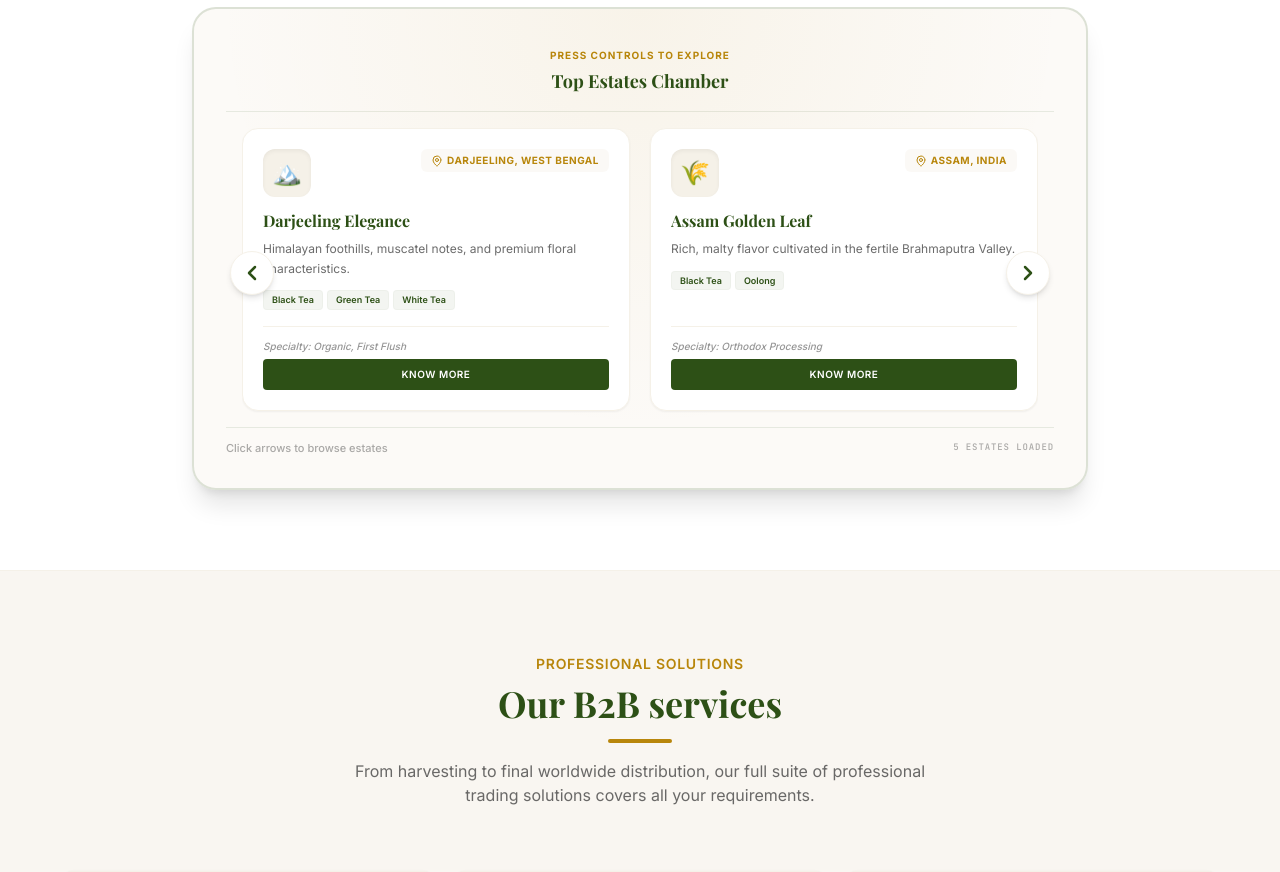
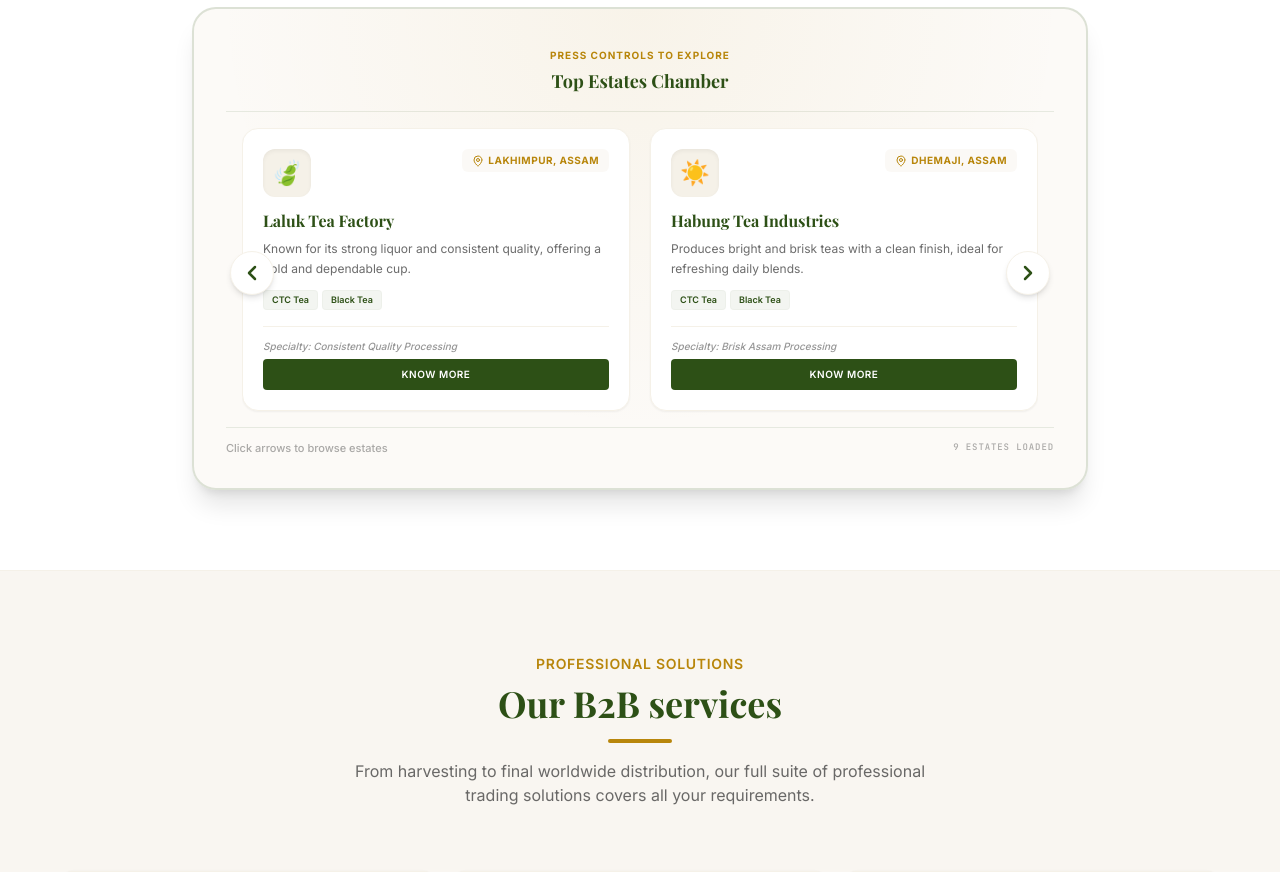
Before and after one commit to Sachin0613/pallaviteatrading, a React (Vite) app: page / in a window 1280 px wide. Shown: the part 1620-2492 px from the top of the page. Built offline with nearby package versions, Linux system fonts and the light colour scheme; a web font is replaced by a local one.

Commit message:
Update data.ts

```diff
--- a/src/data.ts
+++ b/src/data.ts
@@ -2,59 +2,103 @@ import { Garden, PartnerGarden, ServiceItem } from "./types";
 
 export const TOP_GARDENS: Garden[] = [
   {
-    id: "darjeeling-elegance",
-    name: "Darjeeling Elegance",
-    location: "Darjeeling, West Bengal",
-    description: "Himalayan foothills, muscatel notes, and premium floral characteristics.",
-    detailedDescription: "Nestled in the misty, high-altitude slopes of the Himalayan foothills, the Darjeeling Elegance garden produces what is universally known as the 'Champagne of Teas'. The combination of cool mountain breeze, fertile acidic soil, and delicate handling produces first flush teas boasting distinct muscatel grape notes, a bright golden liquor, and refined floral undertones prized by connoisseurs around the globe.",
-    teaTypes: ["Black Tea", "Green Tea", "White Tea"],
-    production: "Organic, First Flush",
-    productionDetails: "Meticulous estate-wide organic cultivation with traditional hand-plucking of 'two leaves and a bud'. Plucking is performed primarily during pristine early morning hours to safeguard peak freshness, followed by slow orthodox withering.",
-    emoji: "🏔️"
+    id: "laluk-tea-factory",
+    name: "Laluk Tea Factory",
+    location: "Lakhimpur, Assam",
+    description: "Known for its strong liquor and consistent quality, offering a bold and dependable cup.",
+    detailedDescription: "Located in the tea-rich region of Lakhimpur, Laluk Tea Factory is recognized for producing teas with strong liquor, rich character, and reliable consistency. The estate focuses on maintaining quality across every batch, making its teas a preferred choice for buyers seeking bold flavor and dependable performance.",
+    teaTypes: ["CTC Tea", "Black Tea"],
+    production: "Consistent Quality Processing",
+    productionDetails: "Carefully processed to maintain strength, color, and flavor consistency while preserving the classic Assam tea profile.",
+    emoji: "🍃"
   },
   {
-    id: "assam-golden-leaf",
-    name: "Assam Golden Leaf",
-    location: "Assam, India",
-    description: "Rich, malty flavor cultivated in the fertile Brahmaputra Valley.",
-    detailedDescription: "Situated in the lowlands of the Brahmaputra Valley, the Assam Golden Leaf estate thrives on rich alluvial soil and heavy tropical rainfall. This garden is world-famous for its golden-tipped orthodox black teas, delivering an amber-colored, robust, full-bodied cup with a classic malty sweetness and smooth finish that represents the very best of traditional Indian chai.",
-    teaTypes: ["Black Tea", "Oolong"],
-    production: "Orthodox Processing",
-    productionDetails: "Uses traditional orthodox rolling tables and slow, highly regulated oxidation to fully unlock the characteristic maltiness and ensure thick, golden tips remain intact and unbroken.",
+    id: "habung-tea-industries",
+    name: "Habung Tea Industries",
+    location: "Dhemaji, Assam",
+    description: "Produces bright and brisk teas with a clean finish, ideal for refreshing daily blends.",
+    detailedDescription: "Habung Tea Industries is known for crafting vibrant teas with excellent brightness and briskness. The teas deliver a refreshing cup with a clean finish, making them suitable for daily consumption and premium blending requirements.",
+    teaTypes: ["CTC Tea", "Black Tea"],
+    production: "Brisk Assam Processing",
+    productionDetails: "Manufactured to retain freshness, brightness, and a clean liquor profile while ensuring excellent cup quality.",
+    emoji: "☀️"
+  },
+  {
+    id: "maibelia-tea-industry",
+    name: "Maibelia Tea Industry",
+    location: "Dissoi Valley, Jorhat, Assam",
+    description: "Offers well-rounded teas with rich aroma and smooth malty character.",
+    detailedDescription: "Situated in the renowned tea-growing belt of Jorhat, Maibelia Tea Industry produces premium teas known for their rich aroma, smooth malty taste, and balanced liquor. The estate benefits from fertile soil and ideal climatic conditions that enhance tea quality.",
+    teaTypes: ["CTC Tea", "Orthodox Tea"],
+    production: "Premium Estate Production",
+    productionDetails: "Uses quality leaf selection and careful manufacturing techniques to develop a rich aroma and smooth malty profile.",
+    emoji: "🌱"
+  },
+  {
+    id: "kanchan-tea-industry",
+    name: "Kanchan Tea Industry",
+    location: "Koliabor, Assam",
+    description: "Known for balanced strength and subtle sweetness, delivering a refined cup.",
+    detailedDescription: "Kanchan Tea Industry produces teas that combine balanced strength with gentle sweetness. The result is a refined and smooth cup that appeals to consumers seeking a harmonious tea experience without excessive bitterness.",
+    teaTypes: ["CTC Tea", "Black Tea"],
+    production: "Balanced Flavor Processing",
+    productionDetails: "Processed with emphasis on maintaining natural sweetness while preserving body and color.",
+    emoji: "🌿"
+  },
+  {
+    id: "gangmou-tea-growers",
+    name: "Gangmou Tea Growers",
+    location: "Biswanath Charali, Assam",
+    description: "Produces lively teas with vibrant color and a brisk, refreshing taste profile.",
+    detailedDescription: "Gangmou Tea Growers is recognized for manufacturing teas with attractive liquor color and lively flavor. The teas are brisk, refreshing, and ideal for consumers who prefer an energetic and flavorful cup.",
+    teaTypes: ["CTC Tea", "Black Tea"],
+    production: "Fresh Leaf Manufacturing",
+    productionDetails: "Focuses on preserving brightness and freshness throughout processing to deliver a vibrant tea experience.",
+    emoji: "🍀"
+  },
+  {
+    id: "belseri-tea-estate",
+    name: "Belseri Tea Estate",
+    location: "Dekiajuli, Assam",
+    description: "Produces bright, brisk teas with a clean and refreshing finish.",
+    detailedDescription: "Belseri Tea Estate is known for creating teas that offer excellent brightness, briskness, and clarity in the cup. Its refreshing finish makes it a popular choice for tea blenders and bulk buyers alike.",
+    teaTypes: ["CTC Tea", "Black Tea"],
+    production: "Quality Estate Processing",
+    productionDetails: "Utilizes modern manufacturing methods to preserve brightness and ensure a consistently refreshing cup profile.",
     emoji: "🌾"
   },
   {
-    id: "nilgiri-sunset",
-    name: "Nilgiri Sunset",
-    location: "Nilgiri Mountains, Tamil Nadu",
-    description: "High altitude microclimate, fruity and lively cup with citrus and chocolate hints.",
-    detailedDescription: "Perched majestically in the blue-tinted Nilgiri Hills of Southern India, this cloud-kissed estate yields extraordinarily aromatic and smooth teas. Due to the high altitude and year-round moderate climate, the leaves produce a bright, crisp infusion featuring vibrant fruitiness, natural citrus highlights, and a warm, velvety finish reminiscent of dark cocoa.",
-    teaTypes: ["Black Tea", "Green Tea", "Herbal Blends"],
-    production: "Hand-rolled, Small Batch",
-    productionDetails: "Produced in limited quantities. Leaves undergo specialized hand-rolling and careful sizing to slow-release the natural oils, resulting in a smooth taste profile completely free of astringency.",
-    emoji: "⛰️"
+    id: "puri-premium-tea",
+    name: "Puri Premium Tea",
+    location: "Lakhimpur, Assam",
+    description: "Specializes in high-grade teas with deep color, strong body, and premium consistency.",
+    detailedDescription: "Puri Premium Tea is dedicated to producing superior-quality teas that stand out for their deep liquor color, strong body, and exceptional consistency. The estate caters to buyers seeking reliable premium-grade Assam teas.",
+    teaTypes: ["Premium CTC Tea", "Black Tea"],
+    production: "High-Grade Tea Manufacturing",
+    productionDetails: "Carefully selected leaves are processed to achieve strong body, excellent color, and consistent quality standards.",
+    emoji: "⭐"
   },
   {
-    id: "kangra-valley-reserve",
-    name: "Kangra Valley Reserve",
-    location: "Kangra, Himachal Pradesh",
-    description: "Delicate, light-bodied, highly nuanced flavors developed in cool temperatures.",
-    detailedDescription: "Sourced from the historic, cool-climate foothills of the Dhauladhar mountain range, the Kangra Valley Reserve represents a heritage dating back to 1849. The cold winters and pristine glacial runoffs facilitate a slow leaf growth cycle, resulting in delicate, highly nuanced green and white teas with sweet floral accents and a clean, refreshing grass-like finish.",
-    teaTypes: ["Green Tea", "Oolong", "White Tea"],
-    production: "Shade-grown, Traditional Methods",
-    productionDetails: "Cultivated in biodiversity-rich gardens shaded by native Himalayan cedar and oak trees to protect amino acids. Hand-pan-fired within minutes of harvest using traditional wood-fired kilns.",
-    emoji: "🌿"
+    id: "btr-tea-industries",
+    name: "BTR Tea Industries",
+    location: "Udalguri, Assam",
+    description: "Known for smooth yet strong teas with a pleasant aroma and balanced flavor.",
+    detailedDescription: "BTR Tea Industries manufactures teas that successfully combine strength with smoothness. The teas are characterized by a pleasant aroma, balanced flavor profile, and satisfying finish suitable for a wide range of consumers.",
+    teaTypes: ["CTC Tea", "Black Tea"],
+    production: "Balanced Flavor Production",
+    productionDetails: "Special attention is given to aroma retention and flavor balance throughout the manufacturing process.",
+    emoji: "🍂"
   },
   {
-    id: "munnar-mountain-peak",
-    name: "Munnar Mountain Peak",
-    location: "Munnar, Kerala",
-    description: "Highest tea slopes in India with exquisite natural sweetness and organic farming.",
-    detailedDescription: "Cultivated on some of the loftiest tea elevations in South India, Munnar Mountain Peak enjoys dense mountain mist and crisp, cold weather. The slow maturation of the tea leaves concentrates their natural sugars, producing an exceptionally smooth, refreshing cup of green or black specialty tea with a delightful natural sweetness and soft floral finish.",
-    teaTypes: ["Black Tea", "Green Tea", "Specialty Teas"],
-    production: "Sustainable Farming, Organic Certified",
-    productionDetails: "Grown using strict organic and biodynamic techniques that maintain fragile high-altitude ecosystems. It uses precise gravity-fed mountain spring water management systems for eco-friendly irrigation.",
-    emoji: "☘️"
+    id: "patkai-tea-company",
+    name: "Patkai Tea Co. (P) Ltd",
+    location: "Tinsukia, Assam",
+    description: "Delivers bold, full-bodied teas with deep liquor and lasting malty richness.",
+    detailedDescription: "Patkai Tea Co. (P) Ltd is renowned for producing bold Assam teas with deep liquor color, robust body, and rich malty notes. Its teas leave a lasting impression and are highly valued by tea buyers looking for authentic Assam character.",
+    teaTypes: ["CTC Tea", "Orthodox Tea"],
+    production: "Traditional Assam Processing",
+    productionDetails: "Employs proven tea-making techniques to maximize body, color, and the signature malty richness of Assam teas.",
+    emoji: "🏆"
   }
 ];
 
```
